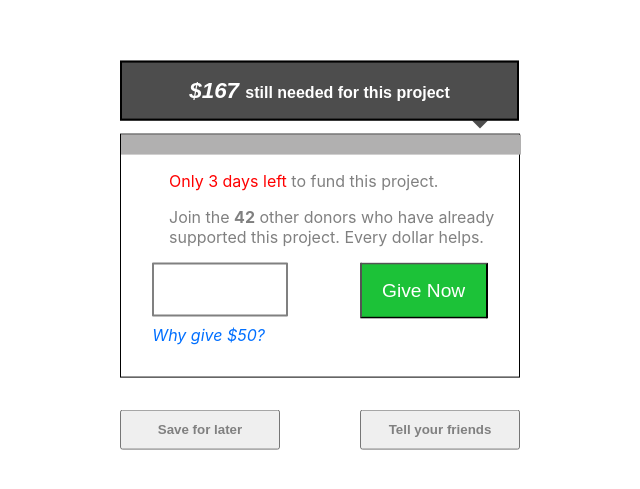
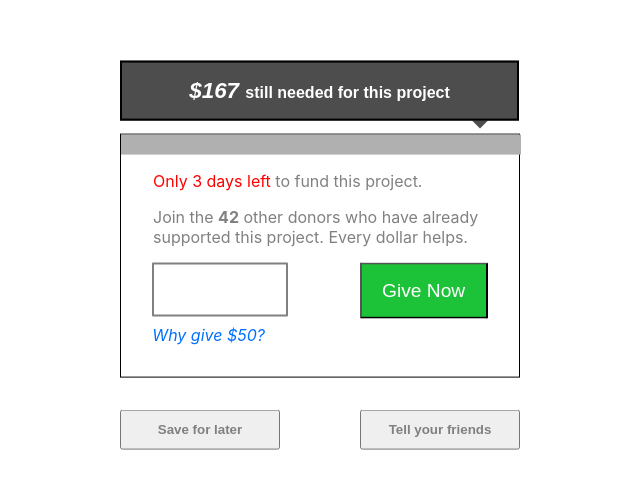
Before and after one commit to stanciuradu/donation-widget, a React (Create React App) app: page / in a window 1280 px wide. Shown: the part 141-630 px from the top of the page, without its empty margins (320-960 px from the left). Built offline with nearby package versions, Linux system fonts and the light colour scheme.

Commit message:
Decrease margin

```diff
--- a/src/components/Main/Main.css
+++ b/src/components/Main/Main.css
@@ -4,7 +4,7 @@
 }
 .main .paragraf-main {
   color: red;
-  margin-left: 3rem;
+  margin-left: 2rem;
 }
 .main .span-main {
   color: grey;
@@ -12,7 +12,7 @@
 .main .article-main {
   margin-top: 1rem;
   color: grey;
-  margin-left: 3rem;
+  margin-left: 2rem;
 }
 .main .span-second {
   font-weight: bold;
```
